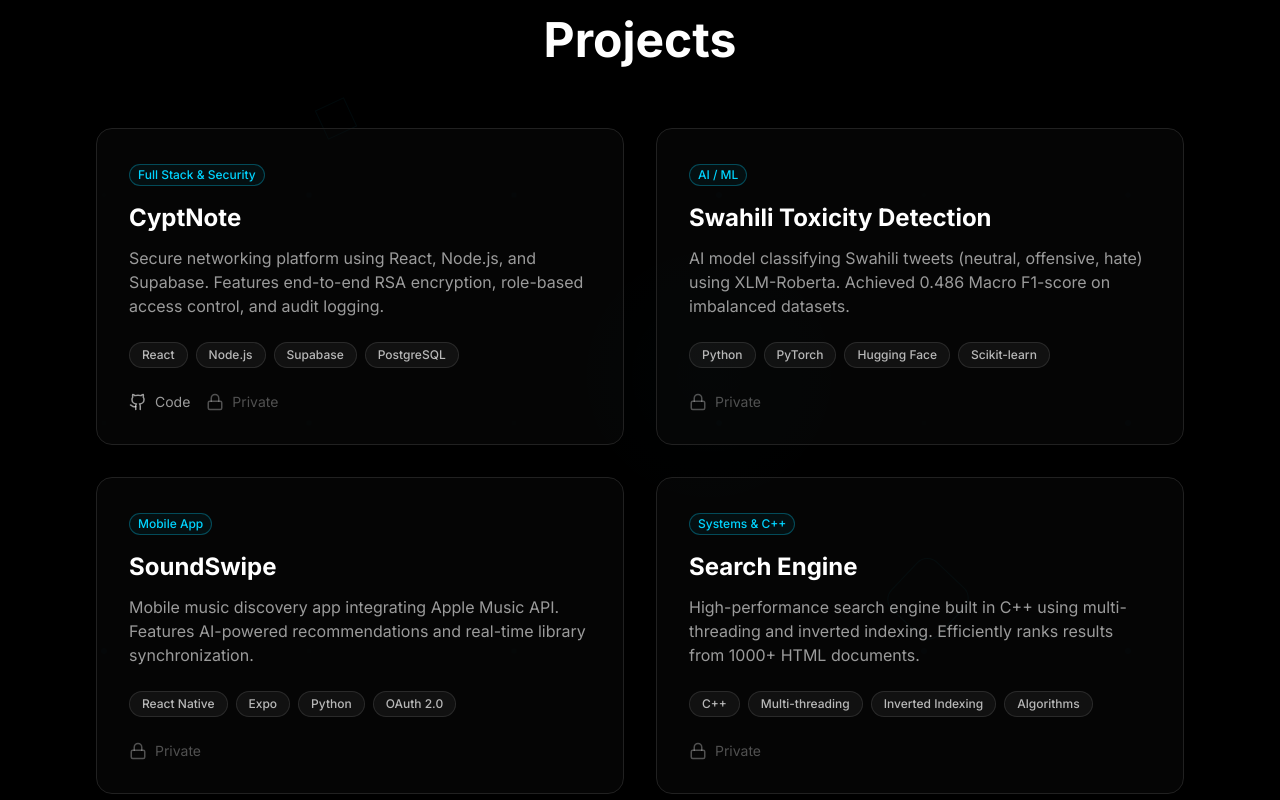
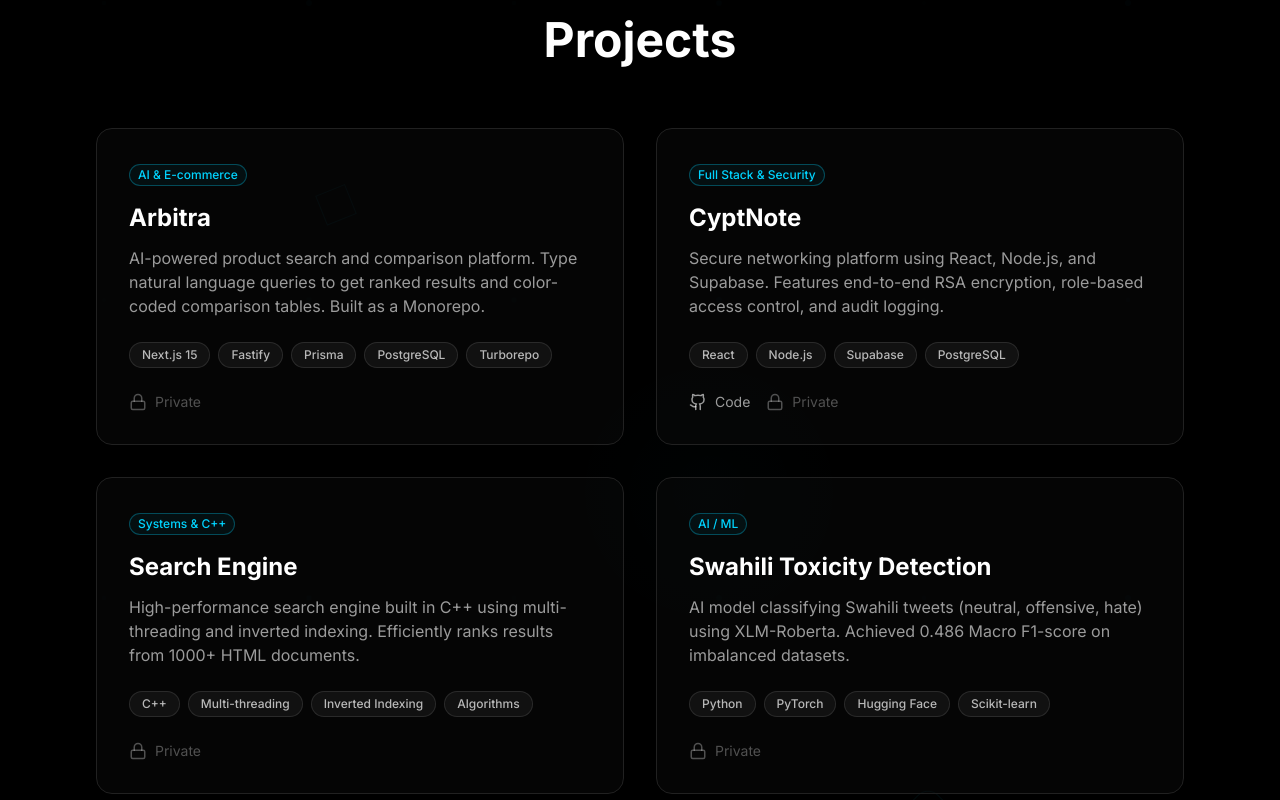
Before and after one commit to ChikwandaChisha/New-Portfolio, a React (Vite) app in the folder app/: page / in a window 1280 px wide. Shown: the part 1800-2600 px from the top of the page. Built offline with nearby package versions, Linux system fonts and the light colour scheme.

Commit message:
added Arbitra to website

```diff
--- a/app/src/sections/Projects.tsx
+++ b/app/src/sections/Projects.tsx
@@ -7,6 +7,16 @@
 const projects = [
   {
     id: 1,
+    title: 'Arbitra',
+    description: 'AI-powered product search and comparison platform. Type natural language queries to get ranked results and color-coded comparison tables. Built as a Monorepo.',
+    category: 'AI & E-commerce',
+    tech: ['Next.js 15', 'Fastify', 'Prisma', 'PostgreSQL', 'Turborepo'],
+    github: null,
+    demo: null,
+    color: 'from-purple-500/20 to-cyan/20',
+  },
+  {
+    id: 2,
     title: 'CyptNote',
     description: 'Secure networking platform using React, Node.js, and Supabase. Features end-to-end RSA encryption, role-based access control, and audit logging.',
     category: 'Full Stack & Security',
@@ -16,7 +26,17 @@
     color: 'from-cyan/20 to-blue-500/20',
   },
   {
-    id: 2,
+    id: 3,
+    title: 'Search Engine',
+    description: 'High-performance search engine built in C++ using multi-threading and inverted indexing. Efficiently ranks results from 1000+ HTML documents.',
+    category: 'Systems & C++',
+    tech: ['C++', 'Multi-threading', 'Inverted Indexing', 'Algorithms'],
+    github: null,
+    demo: null,
+    color: 'from-cyan/20 to-blue-500/20',
+  },
+  {
+    id: 4,
     title: 'Swahili Toxicity Detection',
     description: 'AI model classifying Swahili tweets (neutral, offensive, hate) using XLM-Roberta. Achieved 0.486 Macro F1-score on imbalanced datasets.',
     category: 'AI / ML',
@@ -26,21 +46,11 @@
     color: 'from-cyan/20 to-blue-500/20',
   },
   {
-    id: 3,
+    id: 5,
     title: 'SoundSwipe',
     description: 'Mobile music discovery app integrating Apple Music API. Features AI-powered recommendations and real-time library synchronization.',
     category: 'Mobile App',
     tech: ['React Native', 'Expo', 'Python', 'OAuth 2.0'],
-    github: null,
-    demo: null,
-    color: 'from-cyan/20 to-blue-500/20',
-  },
-  {
-    id: 4,
-    title: 'Search Engine',
-    description: 'High-performance search engine built in C++ using multi-threading and inverted indexing. Efficiently ranks results from 1000+ HTML documents.',
-    category: 'Systems & C++',
-    tech: ['C++', 'Multi-threading', 'Inverted Indexing', 'Algorithms'],
     github: null,
     demo: null,
     color: 'from-cyan/20 to-blue-500/20',
```
